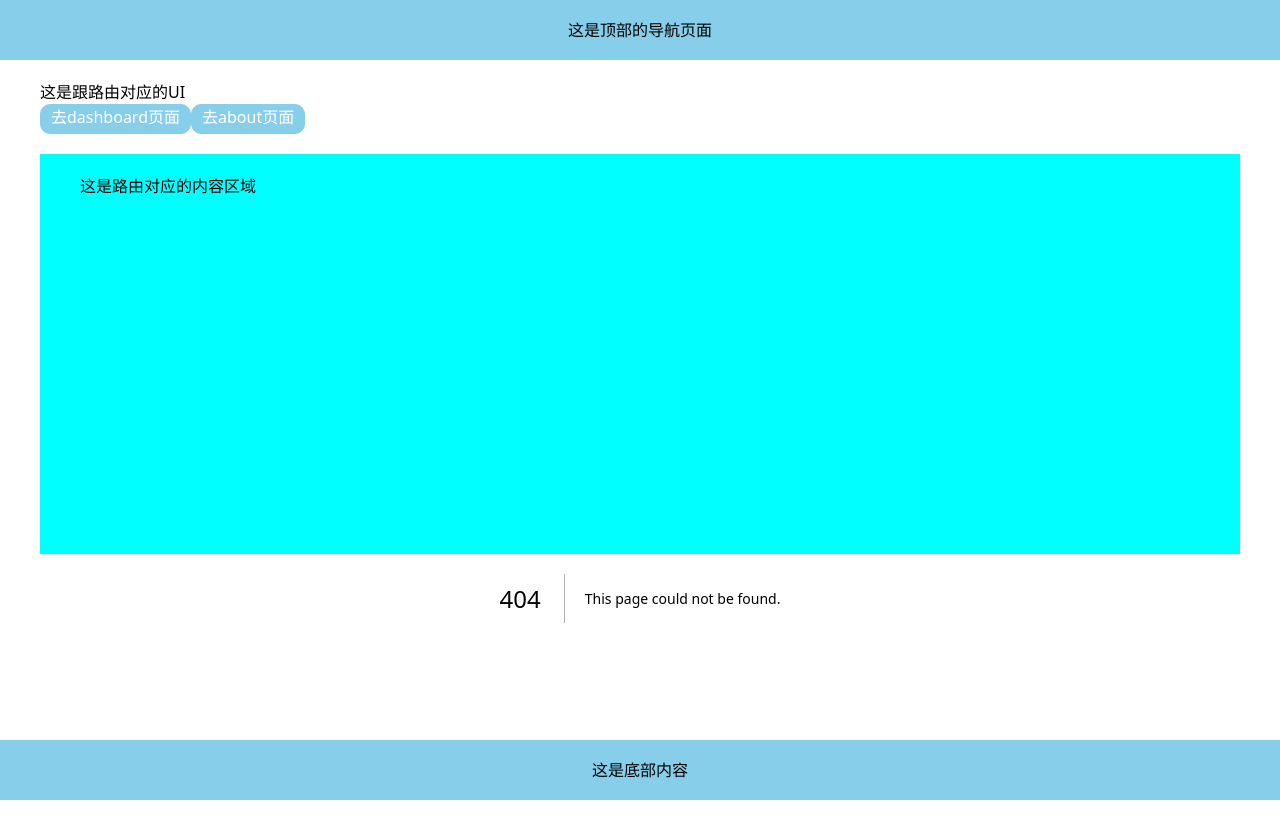
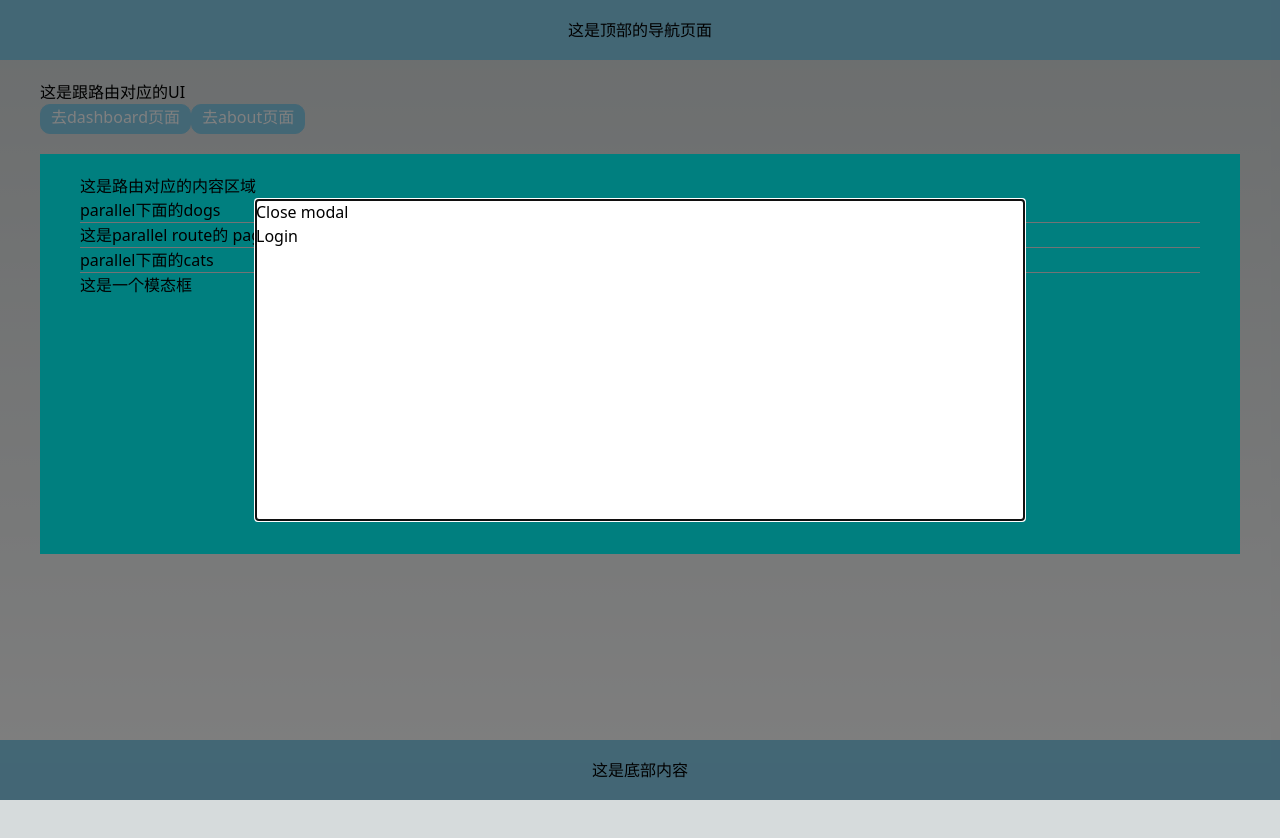
Before and after one commit to idiotFool/next-repo, a Next.js app: page /parallel in a window 1280 px wide. Before the commit this address had no page. Shown: the top 838 px of the page. After the commit the page ends 800 px from the top, so only its background shows below. Built offline with nearby package versions, Linux system fonts and the light colour scheme.

Commit message:
feat parallel route: 一个layout可以加载多个page

```diff
--- a/package.json
+++ b/package.json
@@ -9,6 +9,9 @@
     "lint": "next lint"
   },
   "dependencies": {
+    "@emotion/react": "^11.11.1",
+    "@emotion/styled": "^11.11.0",
+    "@mui/material": "^5.14.5",
     "@types/node": "20.4.4",
     "@types/react": "18.2.15",
     "@types/react-dom": "18.2.7",
--- /dev/null
+++ b/src/app/parallel/@auth/auth.css
@@ -0,0 +1,8 @@
+.authWrapper {
+  width: 60%;
+  height: 40%;
+  background: #fff;
+  margin: auto;
+  position: relative;
+  top: 200px;
+}
--- /dev/null
+++ b/src/app/parallel/@auth/default.tsx
@@ -0,0 +1,3 @@
+export default function DefaultPage() {
+  return <h1>这是default page页面</h1>;
+}
--- /dev/null
+++ b/src/app/parallel/@auth/page.tsx
@@ -0,0 +1,23 @@
+"use client";
+import Modal from "@mui/material/Modal";
+import { useRouter } from "next/navigation";
+
+import "./auth.css";
+
+export default function LoginPage() {
+  const router = useRouter();
+  return (
+    <>
+      <h1>这是一个模态框</h1>
+      <Modal
+        open={true}
+        //   onClose={handleClose}
+      >
+        <div className="authWrapper">
+          <span onClick={() => router.back()}>Close modal</span>
+          <h1>Login</h1>
+        </div>
+      </Modal>
+    </>
+  );
+}
--- /dev/null
+++ b/src/app/parallel/@cats/page.tsx
@@ -0,0 +1,3 @@
+export default function Cats() {
+  return <h2>parallel下面的cats</h2>;
+}
--- /dev/null
+++ b/src/app/parallel/@dogs/page.tsx
@@ -0,0 +1,3 @@
+export default function Dogs() {
+  return <h2>parallel下面的dogs</h2>;
+}
--- /dev/null
+++ b/src/app/parallel/layout.tsx
@@ -0,0 +1,26 @@
+import React from "react";
+
+export default function ParallelLayout({
+  children,
+  cats,
+  dogs,
+  auth,
+}: {
+  children: React.ReactNode;
+  dogs: React.ReactNode;
+  cats: React.ReactNode;
+  auth: React.ReactNode;
+  }) {
+  console.log(auth, '======')
+  return (
+    <div className="parallelWrapper">
+      {dogs}
+      <hr />
+      {children}
+      <hr />
+      {cats}
+      <hr />
+      {auth}
+    </div>
+  );
+}
--- /dev/null
+++ b/src/app/parallel/page.tsx
@@ -0,0 +1,3 @@
+export default function ParallelPage() {
+    return <h1>这是parallel route的 page页面</h1>
+}
```
Also changed, not shown: 1 other file (tests, documents, lock files or other folders).
